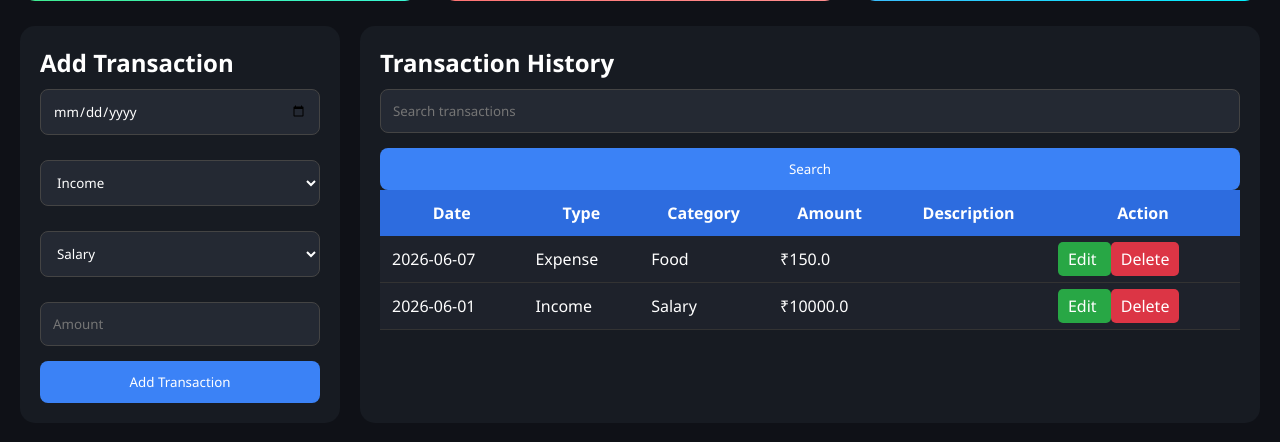
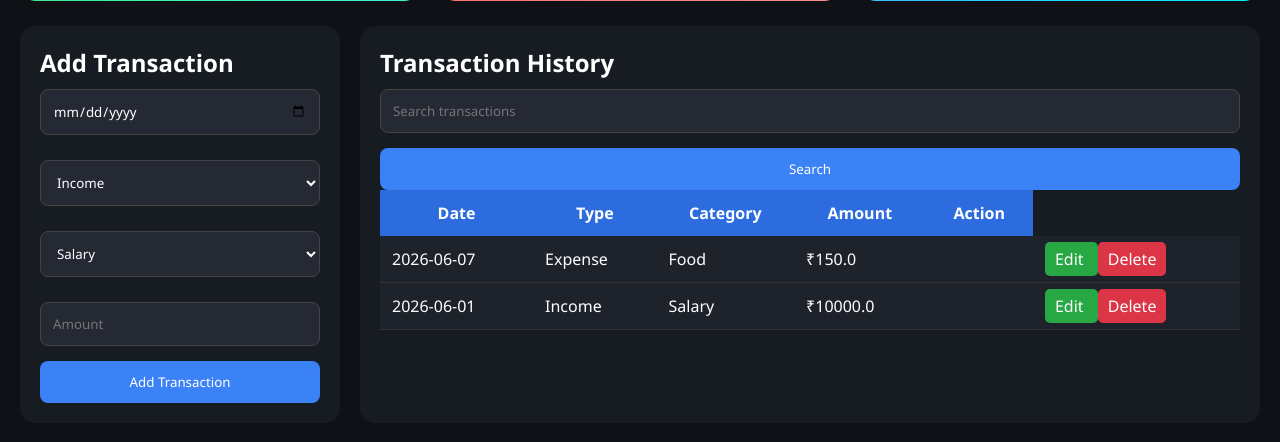
Before and after one commit to HarduttGohil/Expensetracker, a Flask app: page / in a window 1280 px wide. Shown: the part 233-675 px from the top of the page. Run offline with Flask 3, Linux system fonts and the light colour scheme; a user stored in the database is signed in; data comes from the database, SQL or seed files in the repository; parts of the project's set-up code (start-up, migrations or seed data) failed here and were passed over.

Commit message:
last one

```diff
--- a/app.py
+++ b/app.py
@@ -57,7 +57,7 @@ def init_db():
         type TEXT,
         category TEXT,
         amount REAL,
-        description TEXT
+
     )
     """)
 
@@ -287,7 +287,7 @@ def add():
             type,
             category,
             amount,
-            description
+
         )
         VALUES (?, ?, ?, ?, ?, ?)
         """,
@@ -296,8 +296,7 @@ def add():
             request.form["date"],
             request.form["type"],
             request.form["category"],
-            request.form["amount"],
-            request.form["description"]
+            request.form["amount"]
         )
     )
 
@@ -402,7 +401,7 @@ def search():
         WHERE user_id=?
         AND (
             category LIKE ?
-            OR description LIKE ?
+
         )
         ORDER BY id DESC
         """,
@@ -434,7 +433,7 @@ def export_excel():
         type,
         category,
         amount,
-        description
+
         FROM transactions
         WHERE user_id=?
     """
@@ -551,7 +550,7 @@ def update(id):
             type=?,
             category=?,
             amount=?,
-            description=?
+
         WHERE id=?
         AND user_id=?
         """,
@@ -560,7 +559,7 @@ def update(id):
             request.form["type"],
             request.form["category"],
             request.form["amount"],
-            request.form["description"],
+
             id,
             current_user.id
         )
--- a/templates/index.html
+++ b/templates/index.html
@@ -134,7 +134,7 @@ Search
 <th>Type</th>
 <th>Category</th>
 <th>Amount</th>
-<th>Description</th>
+
 <th>Action</th>
 
 </tr>
```
